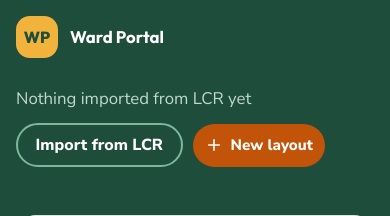
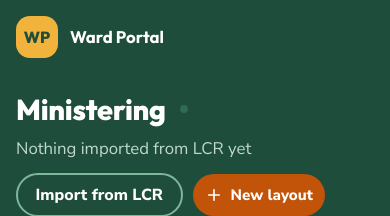
Before and after one commit to TyIsSticks/ward-portal, a FastAPI app: template app/templates/ministering/index.html in a window 390 px wide. Shown: the top 216 px of the page. Run offline with FastAPI, Linux system fonts and the light colour scheme; the template is opened without the code that fills it, so the values that code supplies are empty.

Commit message:
Scroll the tab bar on phones and fold EQ/RS ministering into one tab
On phones the main tabs now stay on one row that scrolls sideways
(centered on the current tab) instead of wrapping into a grid, and on
board screens they share the logo row, so the ministering and lesson
boards get most of the screen.

Elders Quorum and Relief Society ministering are one Ministering tab
with the same EQ / RS switch the lessons board uses; /ministering
opens whichever organization this browser looked at last.

Co-Authored-By: Claude Opus 5.5 <noreply@anthropic.com>

```diff
--- a/app/static/lessons.css
+++ b/app/static/lessons.css
@@ -5,9 +5,6 @@
 .cal-nav.sm { width: 30px; height: 30px; font-size: .95rem; }
 
 /* EQ | RS switch */
-.seg-links { display: inline-flex; background: var(--card); border: 1px solid var(--line); border-radius: 99px; padding: 3px; }
-.seg-links a { padding: .25rem .8rem; border-radius: 99px; text-decoration: none; font-weight: 700; font-size: .85rem; color: var(--muted); }
-.seg-links a[aria-current="page"] { background: var(--accent); color: var(--accent-ink); }
 
 .les-menu > summary { background: var(--card); color: var(--ink); border: 1px solid var(--line); width: 34px; height: 34px; }
 
--- a/app/static/style.css
+++ b/app/static/style.css
@@ -75,6 +75,14 @@ details.menu .menu-pop { position: absolute; right: 0; top: 48px; z-index: 30; m
 .tab:hover { background: rgba(255,255,255,.12); color: #fff; }
 .tab.on { background: #fff; color: #1E4D3B; }
 
+/* EQ / RS switch (lessons and ministering) */
+.seg-links { display: inline-flex; background: var(--card); border: 1px solid var(--line); border-radius: 99px; padding: 3px; }
+.seg-links a { padding: .25rem .8rem; border-radius: 99px; text-decoration: none; font-weight: 700; font-size: .85rem; color: var(--muted); }
+.seg-links a[aria-current="page"] { background: var(--accent); color: var(--accent-ink); }
+.band .seg-links { background: var(--band-2); border-color: transparent; }
+.band .seg-links a { color: var(--tab-ink); }
+.band .seg-links a[aria-current="page"] { background: #fff; color: #1E4D3B; }
+
 .band.hero { padding-bottom: 92px; }
 .hero-title { margin: 10px 0 0; color: #fff; font-size: 2.4rem; }
 .hero-sub { color: var(--band-muted); font-size: 1.05rem; margin-top: 4px; }
@@ -88,18 +96,26 @@ main.pull { margin-top: -64px; }
 .band.compact .brand-row .spacer { display: none; }
 @media (max-width: 1100px) { .band.compact .tab svg.i { display: none; } .band.compact .tab { padding: 6px 11px; } }
 
-/* Phones: tabs become a tidy grid instead of a sideways-scrolling row. */
+/* Phones: tabs stay on one row that scrolls sideways, so boards keep the screen. */
 @media (max-width: 640px) {
   .band { padding-left: 16px; padding-right: 16px; }
   .brand { font-size: 1.05rem; }
   .brand-row .btn-cta .label { display: none; }
   .brand-row .btn-cta { padding: 10px 12px; }
-  .tabs { display: grid; grid-template-columns: repeat(3, minmax(0, 1fr)); gap: 6px; }
-  .tab { justify-content: center; padding: 8px 6px; font-size: .85rem; gap: 6px; text-align: center; }
+  .tabs { flex-wrap: nowrap; overflow-x: auto; gap: 4px; margin: 0 -16px; padding: 0 16px;
+          scrollbar-width: none; overscroll-behavior-x: contain;
+          -webkit-mask-image: linear-gradient(90deg, transparent 0, #000 16px, #000 calc(100% - 24px), transparent);
+                  mask-image: linear-gradient(90deg, transparent 0, #000 16px, #000 calc(100% - 24px), transparent); }
+  .tabs::-webkit-scrollbar { display: none; }
+  .tab { flex: none; white-space: nowrap; padding: 7px 13px; font-size: .88rem; gap: 6px; }
   .tab svg.i { display: none; }
-  .band.compact .tabs { flex-basis: 100%; order: 3; }
-  .band.compact details.menu { order: 2; margin-left: auto; }
-  .band.compact .tab { padding: 8px 4px; font-size: .82rem; }
+  .band.compact { padding-left: 16px; padding-right: 16px; }
+  /* Board screens: logo, scrolling tabs and the account menu share one row. */
+  .band.compact .brand-row { flex: 1 1 100%; min-width: 0; flex-wrap: nowrap; gap: 6px; }
+  .band.compact .tabs { flex: 1 1 0; min-width: 0; margin: 0; padding: 0 6px;
+    -webkit-mask-image: linear-gradient(90deg, transparent 0, #000 6px, #000 calc(100% - 18px), transparent);
+            mask-image: linear-gradient(90deg, transparent 0, #000 6px, #000 calc(100% - 18px), transparent); }
+  .band.compact .tab { padding: 6px 12px; font-size: .85rem; }
   .hero-title { font-size: 1.8rem; }
 }
 
--- a/app/templates/base.html
+++ b/app/templates/base.html
@@ -63,8 +63,7 @@
         <a class="tab{% if active == 'home' %} on{% endif %}" href="/"{% if active == 'home' %} aria-current="page"{% endif %}>{{ icon("home") }}Home</a>
         <a class="tab{% if active == 'birthdays' %} on{% endif %}" href="/birthdays"{% if active == 'birthdays' %} aria-current="page"{% endif %}>{{ icon("cake") }}Birthdays</a>
         {% if user.leads %}
-        <a class="tab{% if active == 'eq' %} on{% endif %}" href="/ministering/eq"{% if active == 'eq' %} aria-current="page"{% endif %}>{{ icon("group") }}Elders Quorum</a>
-        <a class="tab{% if active == 'rs' %} on{% endif %}" href="/ministering/rs"{% if active == 'rs' %} aria-current="page"{% endif %}>{{ icon("group") }}Relief Society</a>
+        <a class="tab{% if active == 'ministering' %} on{% endif %}" href="/ministering"{% if active == 'ministering' %} aria-current="page"{% endif %}>{{ icon("group") }}Ministering</a>
         <a class="tab{% if active == 'people' %} on{% endif %}" href="/ministering/people"{% if active == 'people' %} aria-current="page"{% endif %}>{{ icon("list") }}People</a>
         {% endif %}
         {% if user.sees_lessons %}
@@ -96,6 +95,13 @@
       }));
       mark();
     })();
+    // Phones: the tab row scrolls sideways; start with the current tab in view.
+    document.querySelectorAll(".tabs .tab.on").forEach(t => {
+      const row = t.parentElement;
+      if (row.scrollWidth <= row.clientWidth) return;
+      const r = t.getBoundingClientRect(), box = row.getBoundingClientRect();
+      row.scrollLeft += r.left - box.left - (box.width - r.width) / 2;
+    });
     // Close the account menu when clicking elsewhere.
     document.addEventListener("click", (e) => {
       for (const d of document.querySelectorAll("details.menu[open]")) if (!d.contains(e.target)) d.open = false;
--- a/app/templates/ministering/board.html
+++ b/app/templates/ministering/board.html
@@ -1,5 +1,5 @@
 {% extends "base.html" %}
-{% set active = layout.org %}
+{% set active = "ministering" %}
 {% set compact = true %}
 {% set app_screen = true %}
 {% block title %}{{ layout.name }} · {{ org_name }}{% endblock %}
--- a/app/templates/ministering/changes.html
+++ b/app/templates/ministering/changes.html
@@ -1,4 +1,5 @@
 {% extends "base.html" %}
+{% set active = "ministering" %}
 {% block title %}Changes for LCR · {{ layout.name }}{% endblock %}
 {% macro names(ids) -%}
   {%- set list = [] -%}
--- a/app/templates/ministering/import_review.html
+++ b/app/templates/ministering/import_review.html
@@ -1,4 +1,5 @@
 {% extends "base.html" %}
+{% set active = "ministering" %}
 {% block title %}Finish import · {{ ward_name }}{% endblock %}
 {% block content %}
 <h1>Finish import</h1>
--- a/app/templates/ministering/index.html
+++ b/app/templates/ministering/index.html
@@ -1,12 +1,19 @@
 {% extends "base.html" %}
 {% from "_icons.html" import icon %}
-{% set active = org %}
+{% set active = "ministering" %}
 {% set hero = true %}
 {% block title %}{{ org_name }} ministering · {{ ward_name }}{% endblock %}
 {% block hero %}
 <div class="brand-row" style="align-items: flex-end; margin-top: 8px">
   <div class="grow" style="flex: 1 1 300px">
-    <h1 class="hero-title" style="margin: 0">{{ org_name }}</h1>
+    <div class="row" style="gap: 10px 14px; flex-wrap: wrap; align-items: center">
+      <h1 class="hero-title" style="margin: 0">Ministering</h1>
+      <div class="seg-links" role="group" aria-label="Organization">
+        {% for key, name in orgs.items() %}
+        <a href="/ministering/{{ key }}"{% if key == org %} aria-current="page"{% endif %}>{{ name }}</a>
+        {% endfor %}
+      </div>
+    </div>
     <div class="hero-sub">
       {% if current %}{{ summary.groups }} groups in LCR · {{ summary.unassigned }} people not assigned ·
         {{ summary.nonminister }} {{ "brothers" if org == "eq" else "sisters" }} not ministering
--- a/app/templates/ministering/people.html
+++ b/app/templates/ministering/people.html
@@ -1,4 +1,5 @@
 {% extends "base.html" %}
+{% set active = "people" %}
 {% block title %}People · {{ ward_name }}{% endblock %}
 {% block content %}
 <div class="row spread">
```
Also changed, not shown: app/ministering_routes.py (+10 -5 lines), tests/test_lessons.py (+1 -1 lines), tests/test_ministering.py (+12 -0 lines), README.md.
